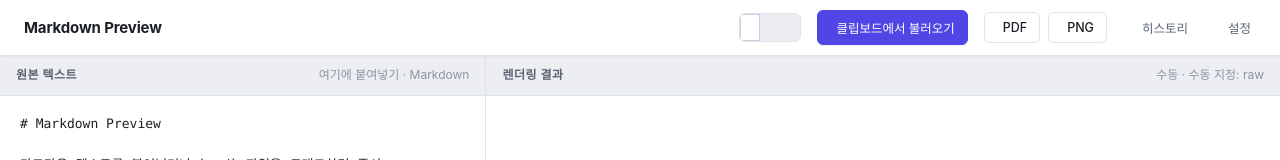
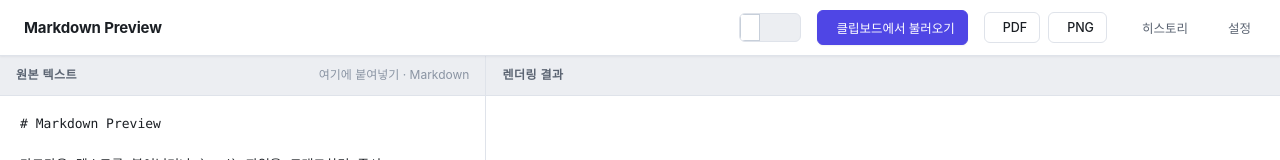
Before and after one commit to poiemaweb/markie, a React (Vite) app: page / in a window 1280 px wide. Shown: the top 160 px of the page. Built offline with nearby package versions, Linux system fonts and the light colour scheme; some icons are missing; a web font is replaced by a local one.

Commit message:
feat: remove auto-detection status hint from preview pane heading

```diff
--- a/src/App.tsx
+++ b/src/App.tsx
@@ -409,10 +409,6 @@ export function App() {
         <section className="preview-pane" aria-label="미리보기">
           <div className="pane-heading">
             <span>렌더링 결과</span>
-            <span className="hint">
-              {preprocessed.autoDetected ? '자동 감지' : '수동'} ·{' '}
-              {preprocessed.notes.length ? preprocessed.notes.join(', ') : '특이 징후 없음'}
-            </span>
           </div>
           {html ? (
             <div ref={previewRef} className="preview-host">
```
